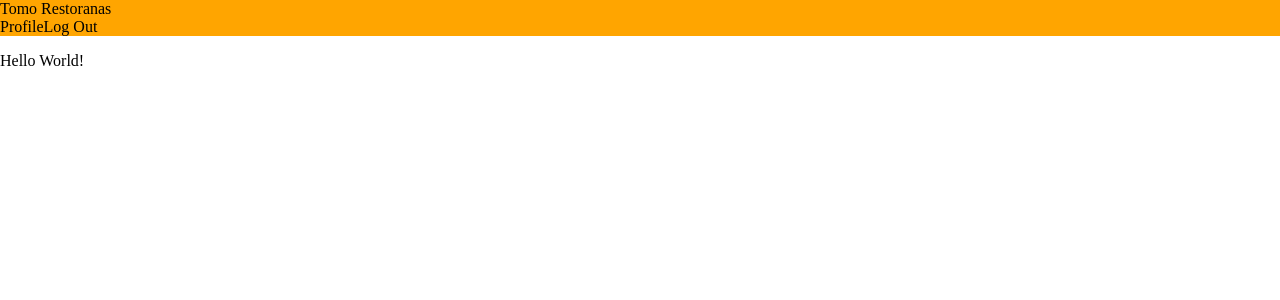
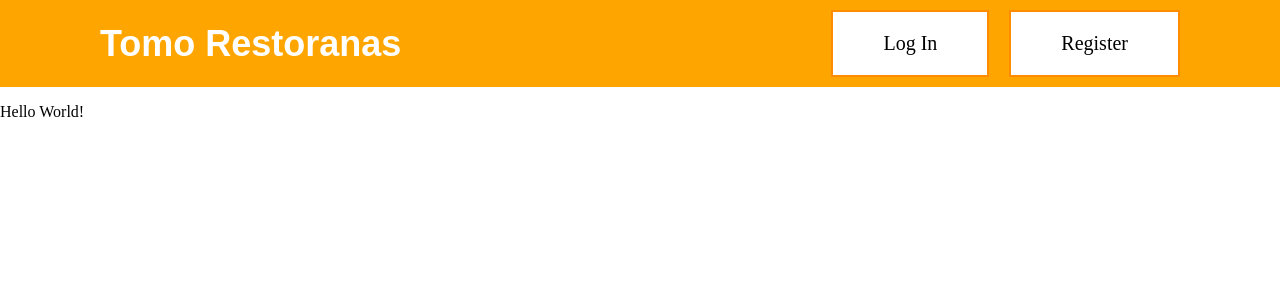
Before and after one commit to tomasbudrikas10/RestoranoFrontend, a React (Vite) app: page / in a window 1280 px wide. Shown: the top 300 px of the page. Built offline with nearby package versions, Linux system fonts and the light colour scheme; no server answers.

Commit message:
Update Navigation Bar Styling

```diff
--- a/src/NavigationBar.jsx
+++ b/src/NavigationBar.jsx
@@ -1,10 +1,36 @@
-function NavigationBar({isLoggedIn}) {
+function NavigationBar(isLoggedIn) {
     const containerStyle = {
+        display: "flex",
+        justifyContent: "space-between",
+        alignItems: "center",
+        padding: "10px 100px",
         backgroundColor: "orange",
     }
+    const navigationButtonStyle = {
+        padding: "20px 50px",
+        backgroundColor: "white",
+        border: "2px solid darkorange",
+        fontSize: "20px",
+    }
+    const navigationButtonGroup = {
+        display: "flex",
+        gap: "20px",
+    }
+    const navigationLogoText = {
+        color: "white",
+        fontSize: "36px",
+        fontWeight: "bold",
+        fontFamily: "Arial"
+    }
     return <div style={containerStyle}>
-        <a>Tomo Restoranas</a>
-        {isLoggedIn ? <div><a>Log In</a><a>Register</a></div> : <div><a>Profile</a><a>Log Out</a></div>}
+        <a style={navigationLogoText}>Tomo Restoranas</a>
+        {isLoggedIn ? <div style={navigationButtonGroup}>
+            <a style={navigationButtonStyle}>Log In</a>
+            <a style={navigationButtonStyle}>Register</a>
+        </div> : <div style={navigationButtonGroup}>
+            <a style={navigationButtonStyle}>Profile</a>
+            <a style={navigationButtonStyle}>Log Out</a>
+        </div>}
     </div>
 }
 
```
